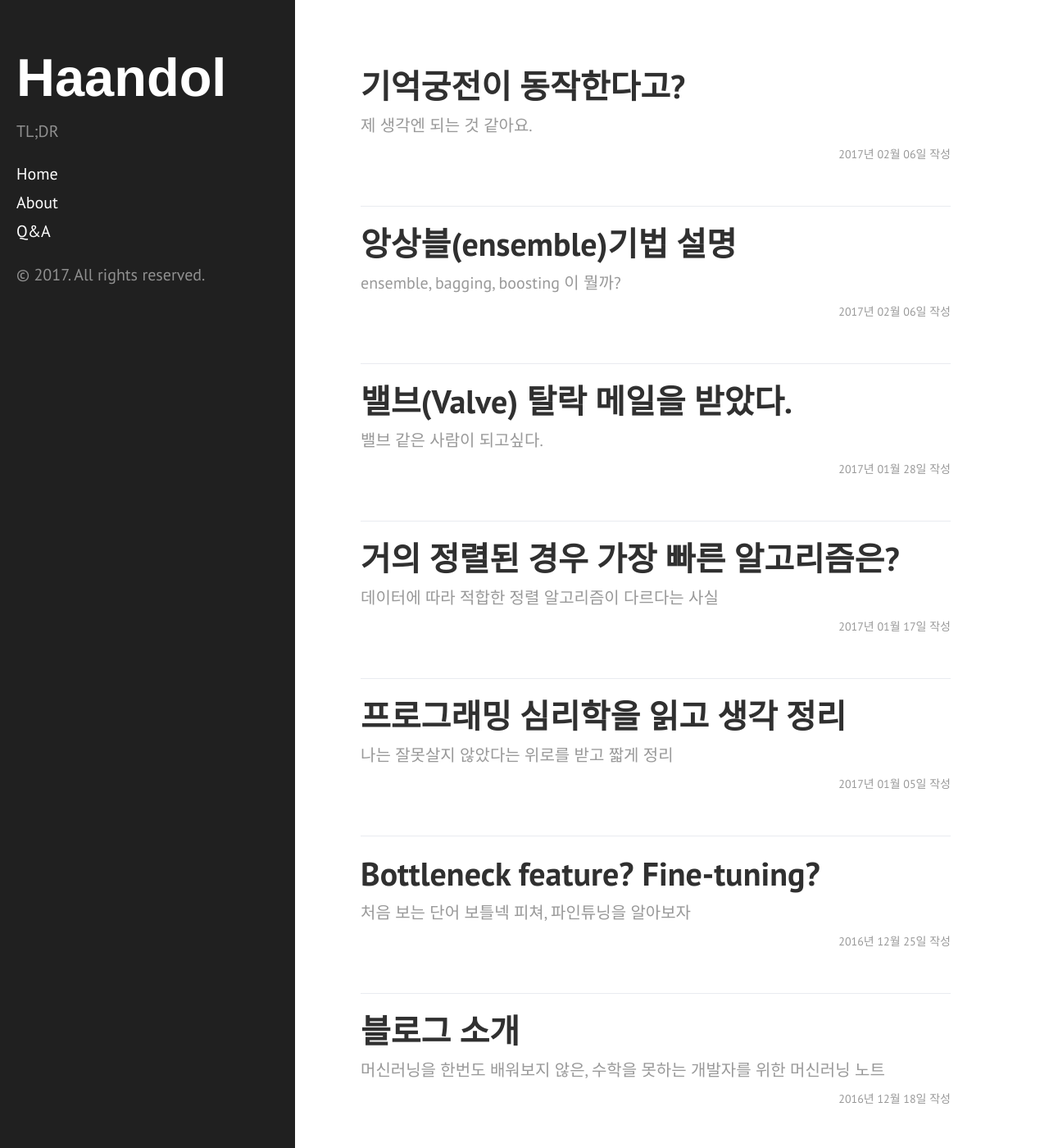
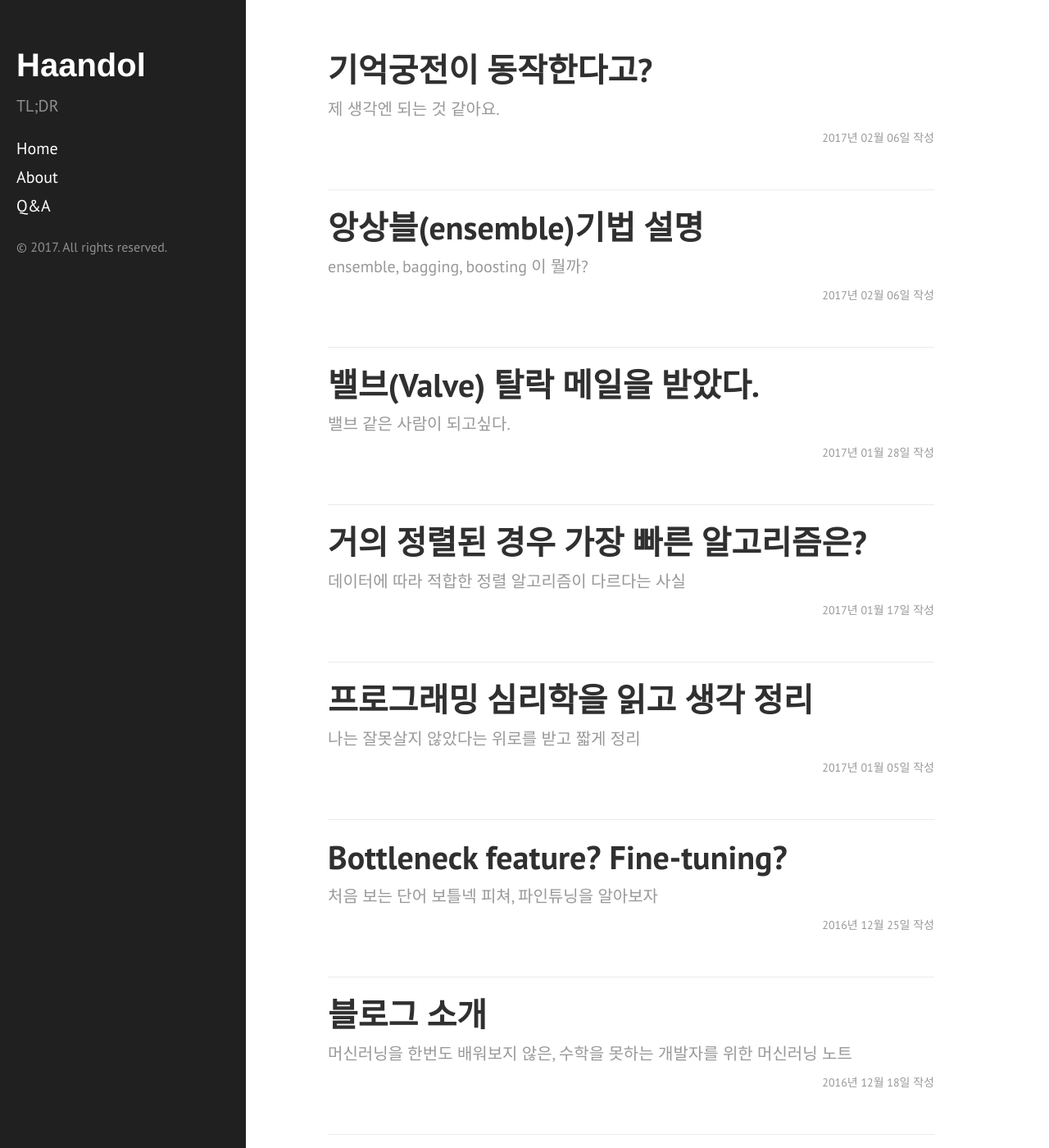
Before and after one commit to haandol/haandol.github.com, a Jekyll site: the page built from index.html, in a window 1280 px wide and 1400 px high. Shown: the whole window at 82% size. Built offline with Jekyll 4.4.1, drawn with Linux system fonts in a browser that asks for light colours.

Commit message:
modify sidebar

```diff
--- a/_includes/sidebar.html
+++ b/_includes/sidebar.html
@@ -22,6 +22,6 @@
       <a class="sidebar-nav-item" href="{{ site.issueurl }}" target="_blank">Q&A</a>
     </nav>
 
-    <p>&copy; {{ site.time | date: '%Y' }}. All rights reserved.</p>
+    <p class="sidebar-copy">&copy; {{ site.time | date: '%Y' }}. All rights reserved.</p>
   </div>
 </div>
--- a/public/css/hyde.css
+++ b/public/css/hyde.css
@@ -65,7 +65,7 @@ html {
     top: 0;
     left: 0;
     bottom: 0;
-    width: 18rem;
+    width: 15rem;
     text-align: left;
   }
 }
@@ -80,7 +80,7 @@ html {
   color: #fff;
   margin-top: 0;
   font-family: "Helvetica", sans-serif;
-  font-size: 3.25rem;
+  font-size: 2em;
 }
 
 /* Sidebar nav */
@@ -98,6 +98,11 @@ a.sidebar-nav-item:focus {
 .sidebar-nav-item.active {
   font-weight: bold;
 }
+
+.sidebar-copy {
+    font-size: 0.8em;
+}
+
 
 /* Sticky sidebar
  *
@@ -122,22 +127,22 @@ a.sidebar-nav-item:focus {
  */
 
 .content {
-  padding-top:    4rem;
-  padding-bottom: 4rem;
+  padding-top:    3rem;
+  padding-bottom: 3rem;
 }
 
 @media (min-width: 48em) {
   .content {
-    max-width: 38rem;
-    margin-left: 20rem;
-    margin-right: 2rem;
+    max-width: 44rem;
+    margin-left: 18rem;
+    margin-right: 3rem;
   }
 }
 
 @media (min-width: 64em) {
   .content {
-    margin-left: 22rem;
-    margin-right: 4rem;
+    margin-left: 18rem;
+    margin-right: 3rem;
   }
 }
 
```
